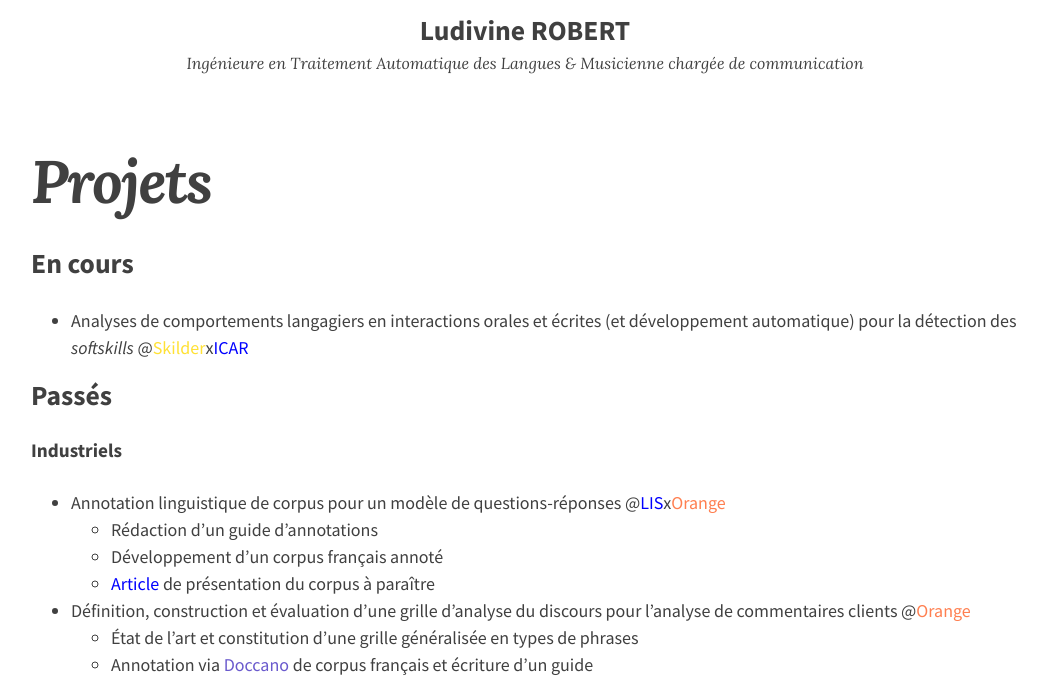
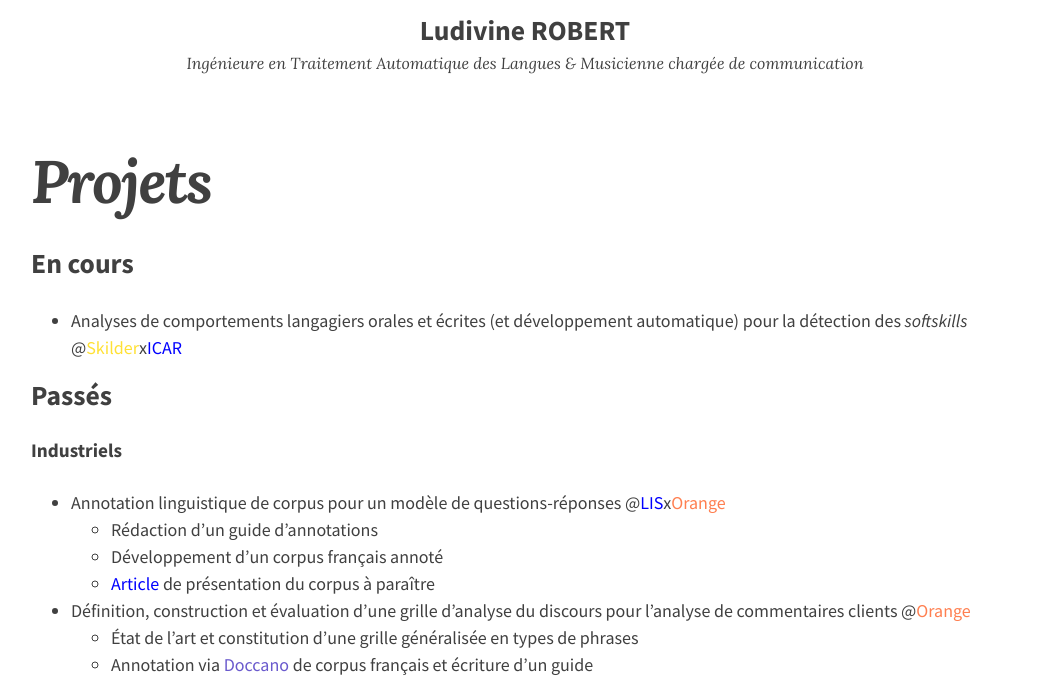
Before and after one commit to ludivinero/ludivinero.github.io, a Jekyll site: the page built from projets.md, in a window 1280 px wide and 900 px high, cut to the strip 221-900 px from the top of the window. Shown: the whole strip, without its empty margins (115-1162 px from the left). Built offline with Jekyll 4.4.1, drawn with Linux system fonts in a browser that asks for light colours; nearby versions of some CDN libraries.

Commit message:
Update projets.md

```diff
--- a/projets.md
+++ b/projets.md
@@ -7,7 +7,7 @@ entries_layout: list
 ---
 
 ## En cours
-- Analyses de comportements langagiers en interactions orales et écrites (et développement automatique) pour la détection des _softskills_ @<a href="https://skilder.fr" style="color:#ffe135; text-decoration:none;">Skilder</a>x<a href="http://icar.cnrs.fr/recherche/interactions-cognitions/equipe-12/" style="color:blue; text-decoration:none;">ICAR</a>
+- Analyses de comportements langagiers orales et écrites (et développement automatique) pour la détection des _softskills_ @<a href="https://skilder.fr" style="color:#ffe135; text-decoration:none;">Skilder</a>x<a href="http://icar.cnrs.fr/recherche/interactions-cognitions/equipe-12/" style="color:blue; text-decoration:none;">ICAR</a>
 
 ## Passés
 #### Industriels
```
